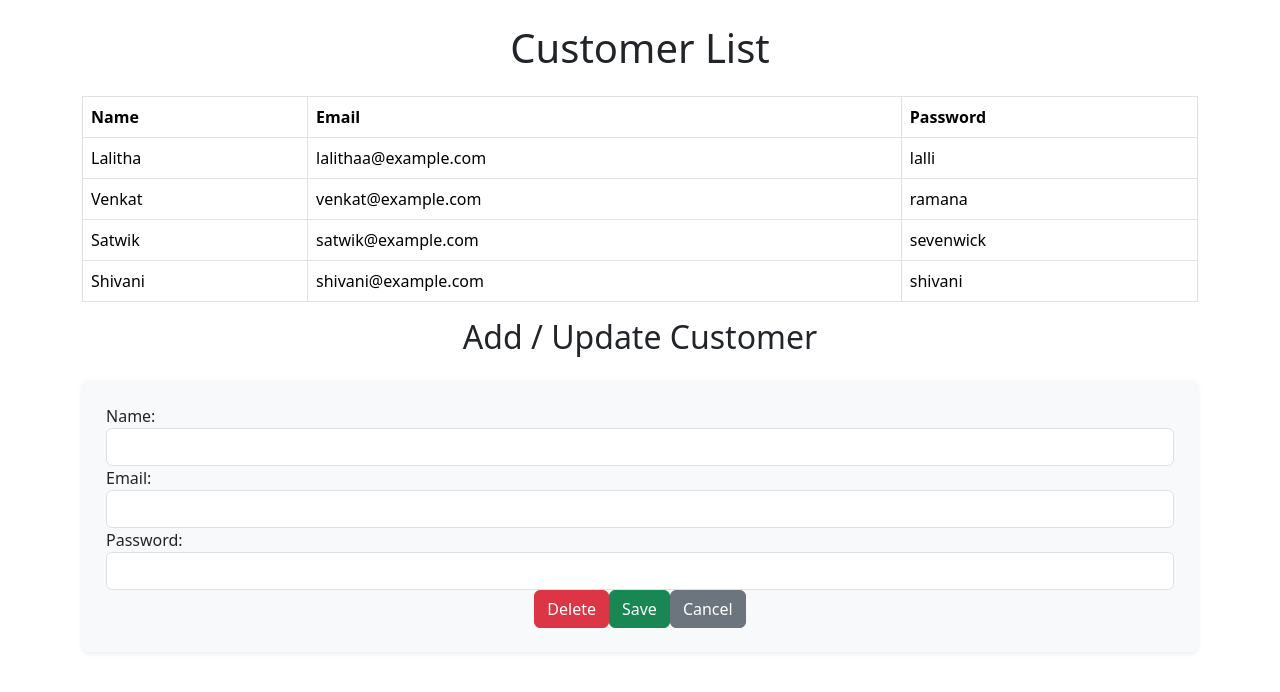
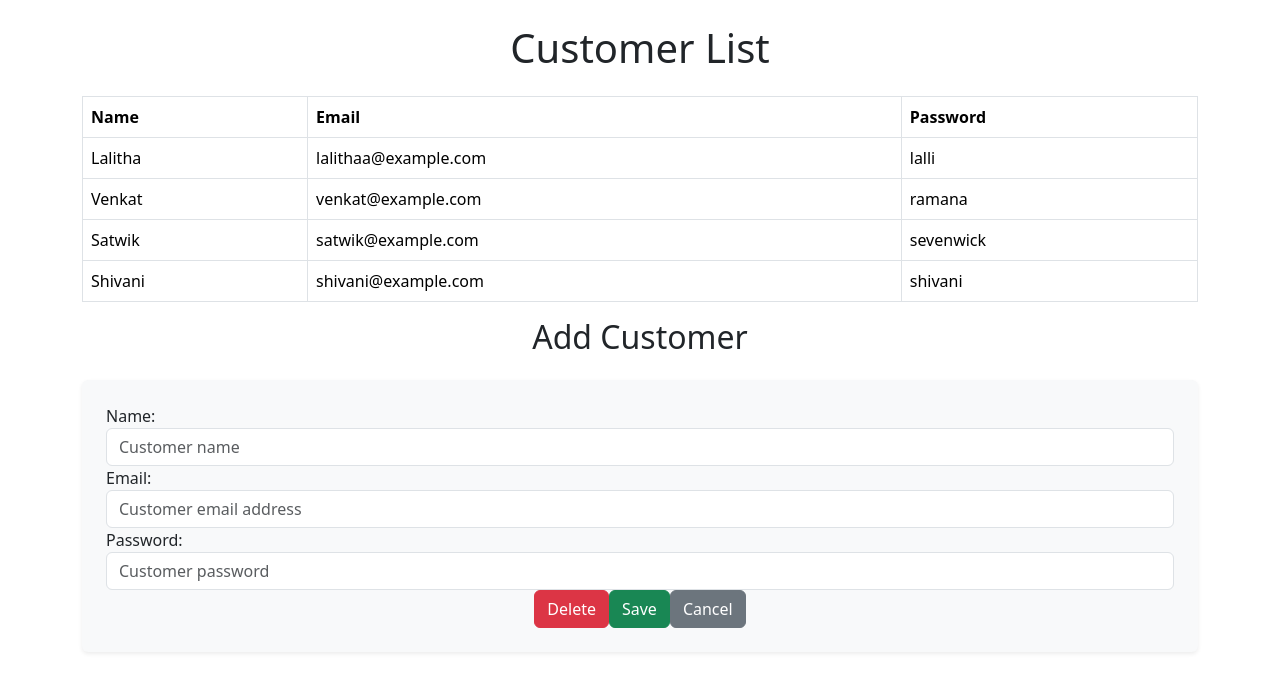
Before and after one commit to intipalli/front-end-app, a React (Vite) app: page / in a window 1280 px wide. Shown: the top 692 px of the page. Built offline with nearby package versions, Linux system fonts and the light colour scheme.

Commit message:
Added list item selection and de-selection

```diff
--- a/src/App.jsx
+++ b/src/App.jsx
@@ -1,4 +1,4 @@
-import React from "react";
+import React, { useState } from "react";
 import 'bootstrap/dist/css/bootstrap.min.css';
 
 function App() {
@@ -7,11 +7,23 @@ function App() {
     { name: "Venkat", email: "venkat@example.com", password: "ramana" },
     { name: "Satwik", email: "satwik@example.com", password: "sevenwick" },
     { name: "Shivani", email: "shivani@example.com", password: "shivani" },
-
   ];
 
+  const [selectedCustomer, setSelectedCustomer] = useState(null);
+  const [formCustomer, setFormCustomer] = useState({
+    name: "",
+    email: "",
+    password: ""
+  });
+
   const handleSelect = (customer) => {
-    console.log("Customer selected:", customer);
+    if (selectedCustomer?.email === customer.email) {
+      setSelectedCustomer(null);
+      setFormCustomer({ name: "", email: "", password: "" });
+    } else {
+      setSelectedCustomer(customer);
+      setFormCustomer(customer);
+    }
   };
 
   const handleDelete = () => {
@@ -28,7 +40,6 @@ function App() {
 
   return (
     <div className="container mt-4">
-
       <h1 className="text-center mb-4">Customer List</h1>
 
       <table className="table table-bordered table-hover">
@@ -41,7 +52,11 @@ function App() {
         </thead>
         <tbody>
           {customers.map((customer, index) => (
-            <tr key={index} onClick={() => handleSelect(customer)}>
+            <tr
+              key={index}
+              onClick={() => handleSelect(customer)}
+              style={{ fontWeight: selectedCustomer?.email === customer.email ? "bold" : "normal" }}
+            >
               <td>{customer.name}</td>
               <td>{customer.email}</td>
               <td>{customer.password}</td>
@@ -50,19 +65,46 @@ function App() {
         </tbody>
       </table>
 
-      <h2 className="text-center mb-4">Add / Update Customer</h2>
+      <h2 className="text-center mb-4">
+        {selectedCustomer ? "Update Customer" : "Add Customer"}
+      </h2>
+
       <form className="bg-light p-4 rounded shadow-sm">
         <div className="form-group">
           <label>Name: </label>
-          <input type="text" className="form-control" />
+          <input
+            type="text"
+            className="form-control"
+            value={formCustomer.name}
+            onChange={(e) =>
+              setFormCustomer({ ...formCustomer, name: e.target.value })
+            }
+            placeholder="Customer name"
+          />
         </div>
         <div className="form-group">
           <label>Email: </label>
-          <input type="email" className="form-control" />
+          <input
+            type="email"
+            className="form-control"
+            value={formCustomer.email}
+            onChange={(e) =>
+              setFormCustomer({ ...formCustomer, email: e.target.value })
+            }
+            placeholder="Customer email address"
+          />
         </div>
         <div className="form-group">
           <label>Password: </label>
-          <input type="password" className="form-control" />
+          <input
+            type="password"
+            className="form-control"
+            value={formCustomer.password}
+            onChange={(e) =>
+              setFormCustomer({ ...formCustomer, password: e.target.value })
+            }
+            placeholder="Customer password"
+          />
         </div>
         <div className="text-center">
           <button type="button" className="btn btn-danger mr-2" onClick={handleDelete}>
```
